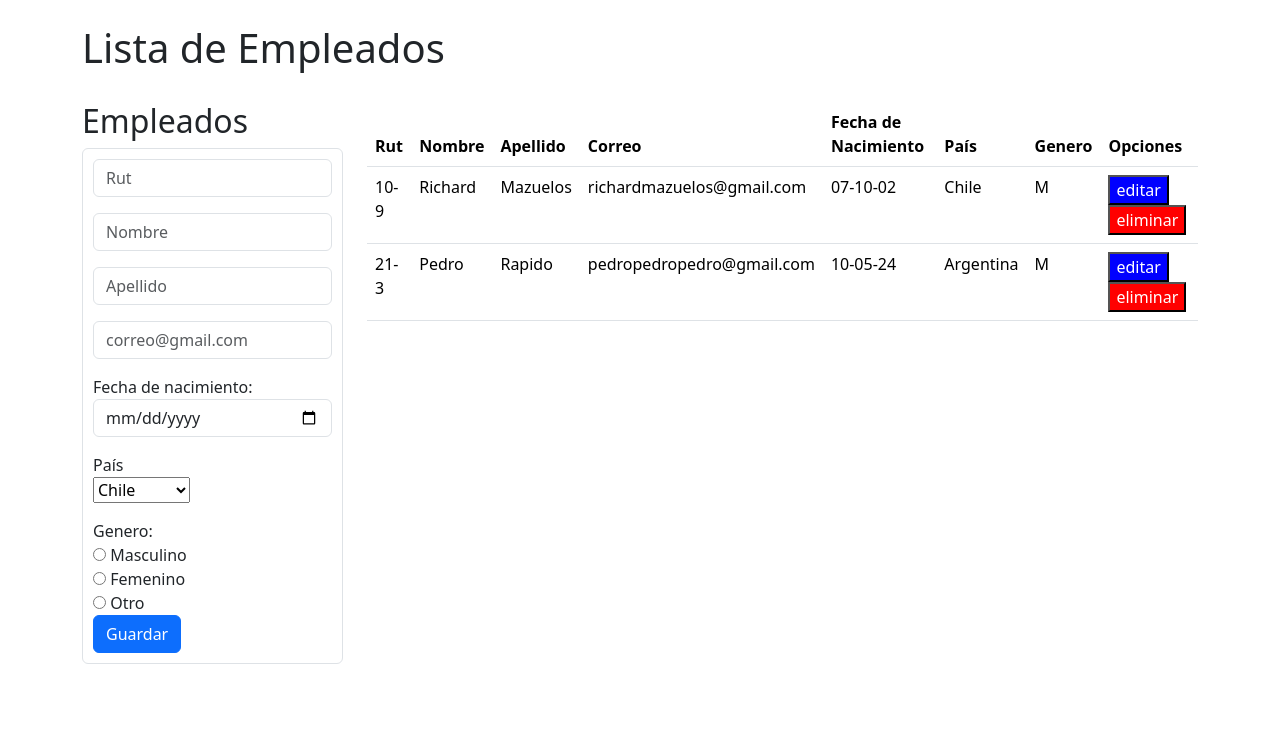
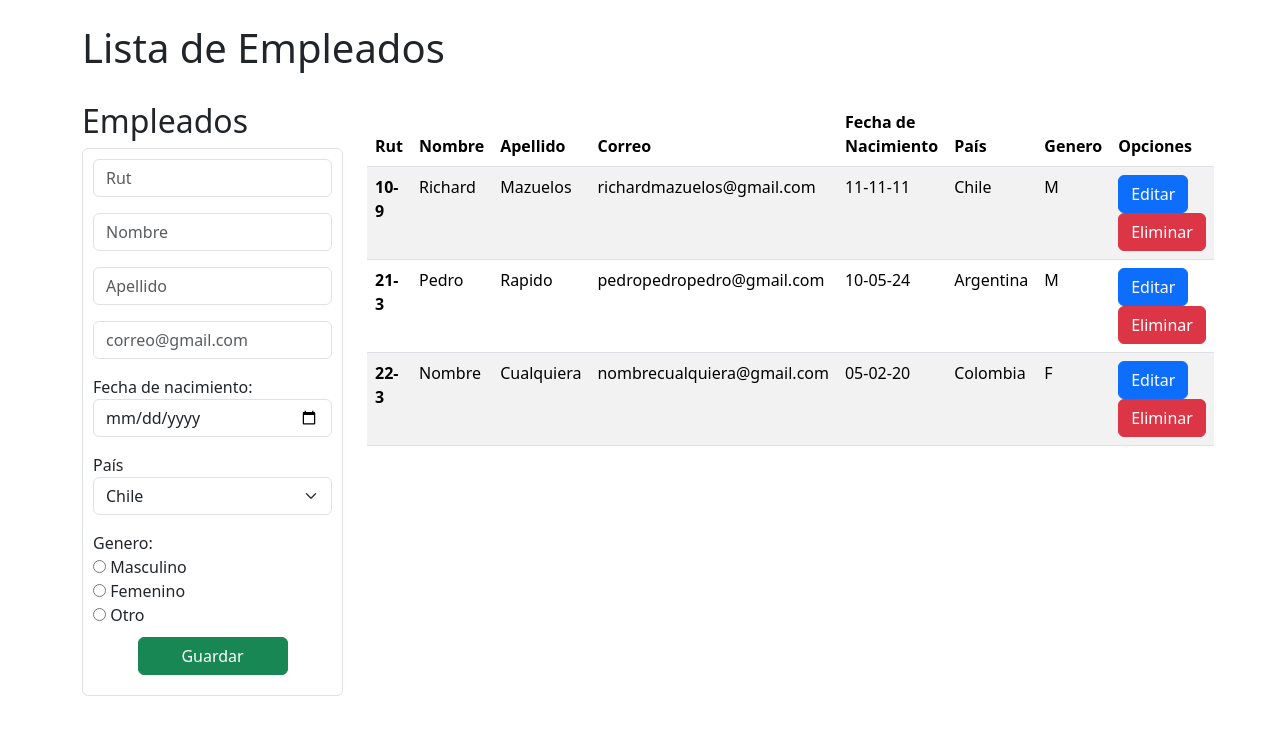
Before and after one commit to elrichardby11/django_1, a Django app: page / in a window 1280 px wide. Shown: the part 56-800 px from the top of the page. Run offline with Django 5.2, Linux system fonts and the light colour scheme.

Commit message:
update home.html

```diff
--- a/templates/home.html
+++ b/templates/home.html
@@ -1,31 +1,57 @@
 <!DOCTYPE html>
 <html lang="es">
   <head>
-  <meta charset="UTF-8">
-  <meta name="viewport" content="width=device-width, initial-scale=1">
+    <meta charset="UTF-8" />
+    <meta name="viewport" content="width=device-width, initial-scale=1" />
     <title>Lista Empleados</title>
-  <link href="https://cdn.jsdelivr.net/npm/bootstrap@5.3.3/dist/css/bootstrap.min.css" rel="stylesheet" integrity="sha384-QWTKZyjpPEjISv5WaRU9OFeRpok6YctnYmDr5pNlyT2bRjXh0JMhjY6hW+ALEwIH" crossorigin="anonymous">
+    <link
+      href="https://cdn.jsdelivr.net/npm/bootstrap@5.3.3/dist/css/bootstrap.min.css"
+      rel="stylesheet"
+      integrity="sha384-QWTKZyjpPEjISv5WaRU9OFeRpok6YctnYmDr5pNlyT2bRjXh0JMhjY6hW+ALEwIH"
+      crossorigin="anonymous"
+    />
   </head>
   <body>
-  <nav class="navbar navbar-expand-lg" style="background-color: black;">
+    <nav class="navbar navbar-expand-lg" style="background-color: black">
       <div class="container-fluid">
-      <a class="navbar-brand" href="#" style="color: white;">Tutorial</a>
-      <button class="navbar-toggler" type="button" data-bs-toggle="collapse" data-bs-target="#navbarNav" aria-controls="navbarNav" aria-expanded="false" aria-label="Toggle navigation">
+        <a class="navbar-brand" href="#" style="color: white">Tutorial</a>
+        <button
+          class="navbar-toggler"
+          type="button"
+          data-bs-toggle="collapse"
+          data-bs-target="#navbarNav"
+          aria-controls="navbarNav"
+          aria-expanded="false"
+          aria-label="Toggle navigation"
+        >
           <span class="navbar-toggler-icon"></span>
         </button>
         <div class="collapse navbar-collapse" id="navbarNav">
           <ul class="navbar-nav">
             <li class="nav-item">
-            <a class="nav-link active" aria-current="page" href="#" style="color: white;">Inicio</a>
+              <a
+                class="nav-link active"
+                aria-current="page"
+                href="#"
+                style="color: white"
+                >Inicio</a
+              >
             </li>
             <li class="nav-item">
-            <a class="nav-link" href="#" style="color: white;">Empleados</a>
+              <a class="nav-link" href="#" style="color: white">Empleados</a>
             </li>
             <li class="nav-item">
-            <a class="nav-link disabled" href="#" style="color: darkgrey;">Clientes</a>
+              <a class="nav-link disabled" href="#" style="color: darkgrey"
+                >Clientes</a
+              >
             </li>
             <li class="nav-item">
-            <a class="nav-link disabled" aria-disabled="true" style="color: darkgrey;">Productos</a>
+              <a
+                class="nav-link disabled"
+                aria-disabled="true"
+                style="color: darkgrey"
+                >Productos</a
+              >
             </li>
           </ul>
         </div>
@@ -33,31 +59,56 @@
     </nav>
 
     <div class="container mt-4">
-    <h1 style="margin-bottom: 30px;">Lista de Empleados</h1>
+      <h1 style="margin-bottom: 30px">Lista de Empleados</h1>
       <!-- Columna del formulario de registro -->
       <div class="row">
         <div class="col-md-3">
           <h2>Empleados</h2>
-        <form class="form-control" style="padding: 10px;">
+          <form class="form-control" style="padding: 10px">
             <div class="mb-3">
-            <input type="text" class="form-control" id="rut" placeholder="Rut">
+              <input
+                type="text"
+                class="form-control"
+                id="rut"
+                placeholder="Rut"
+              />
             </div>
             <div class="mb-3">
-            <input type="text" class="form-control" id="nombre" placeholder="Nombre">
+              <input
+                type="text"
+                class="form-control"
+                id="nombre"
+                placeholder="Nombre"
+              />
             </div>
             <div class="mb-3">
-            <input type="text" class="form-control" id="apellido" placeholder="Apellido">
+              <input
+                type="text"
+                class="form-control"
+                id="apellido"
+                placeholder="Apellido"
+              />
             </div>
             <div class="mb-3">
-              <input type="email" class="form-control" id="email" placeholder="correo@gmail.com">
+              <input
+                type="email"
+                class="form-control"
+                id="email"
+                placeholder="correo@gmail.com"
+              />
             </div>
             <div class="mb-3">
               <label for="fecha">Fecha de nacimiento: </label>
-              <input type="date" class="form-control" id="fecha" placeholder="">
+              <input
+                type="date"
+                class="form-control"
+                id="fecha"
+                placeholder=""
+              />
             </div>
             <div class="mb-3">
-              <label for="pais">País</label><br>
-              <select name="pais" id="pais">
+              <label for="pais">País</label><br />
+              <select class="form-select" name="pais" id="pais">
                 <option value="Chile">Chile</option>
                 <option value="Argentina">Argentina</option>
                 <option value="Perú">Perú</option>
@@ -65,49 +116,66 @@
               </select>
             </div>
             <div>
-              <label for="genero">Genero: </label><br>
-              <input type="radio" id="masculino" name="genero" value="masculino">
-              <label for="masculino">Masculino</label><br>
-              <input type="radio" id="femenino" name="genero" value="femenino">
-              <label for="femenino">Femenino</label><br>
-              <input type="radio" id="otro" name="genero" value="otro">
+              <label for="genero">Genero: </label><br />
+              <input
+                type="radio"
+                id="masculino"
+                name="genero"
+                value="masculino"
+              />
+              <label for="masculino">Masculino</label><br />
+              <input
+                type="radio"
+                id="femenino"
+                name="genero"
+                value="femenino"
+              />
+              <label for="femenino">Femenino</label><br />
+              <input type="radio" id="otro" name="genero" value="otro" />
               <label for="otro">Otro</label>
-
             </div>
-          <button type="submit" class="btn btn-primary">Guardar</button>
+            <div class="d-flex justify-content-center">
+              <button
+                type="button"
+                class="btn btn-success text-center"
+                style="margin: 10px; width: 150px; justify-content: center"
+              >
+                Guardar
+              </button>
+            </div>
           </form>
         </div>
         <!-- Columna del visor de usuarios registrados -->
         <div class="col-md-9">
-        <table class="table">
+          <table class="table table-striped">
             <thead>
               <tr>
-              <th>Rut</th>
-              <th>Nombre</th>
-              <th>Apellido</th>
-              <th>Correo</th>
-              <th>Fecha de Nacimiento</th>
-              <th>País</th>
-              <th>Genero</th>
-              <th>Opciones</th>
+                <th scope="col">Rut</th>
+                <th scope="col">Nombre</th>
+                <th scope="col">Apellido</th>
+                <th scope="col">Correo</th>
+                <th scope="col">Fecha de Nacimiento</th>
+                <th scope="col">País</th>
+                <th scope="col">Genero</th>
+                <th scope="col">Opciones</th>
               </tr>
             </thead>
             <tbody>
               <tr>
-              <td>10-9</td>
+                <th scope="row">10-9</th>
                 <td>Richard</td>
                 <td>Mazuelos</td>
                 <td>richardmazuelos@gmail.com</td>
-              <td>07-10-02</td>
+                <td>11-11-11</td>
                 <td>Chile</td>
                 <td>M</td>
                 <td>
-                <button class="" style="background-color: blue; color: white;">editar</button>
-                <button style="background-color: red; color: white;">eliminar</button>
+                  <button type="button" class="btn btn-primary">Editar</button>
+                  <button type="button" class="btn btn-danger">Eliminar</button>
                 </td>
               </tr>
               <tr>
-              <td>21-3</td>
+                <th scope="row">21-3</th>
                 <td>Pedro</td>
                 <td>Rapido</td>
                 <td>pedropedropedro@gmail.com</td>
@@ -115,11 +183,23 @@
                 <td>Argentina</td>
                 <td>M</td>
                 <td>
-                <button class="" style="background-color: blue; color: white;">editar</button>
-                <button style="background-color: red; color: white;">eliminar</button>
+                  <button type="button" class="btn btn-primary">Editar</button>
+                  <button type="button" class="btn btn-danger">Eliminar</button>
                 </td>
               </tr>
-            <!-- Agrega más filas según sea necesario -->
+              <tr>
+                <th scope="row">22-3</th>
+                <td>Nombre</td>
+                <td>Cualquiera</td>
+                <td>nombrecualquiera@gmail.com</td>
+                <td>05-02-20</td>
+                <td>Colombia</td>
+                <td>F</td>
+                <td>
+                  <button type="button" class="btn btn-primary">Editar</button>
+                  <button type="button" class="btn btn-danger">Eliminar</button>
+                </td>
+              </tr>
             </tbody>
           </table>
         </div>
```
Lines whose indentation alone changed are shown as unchanged.
